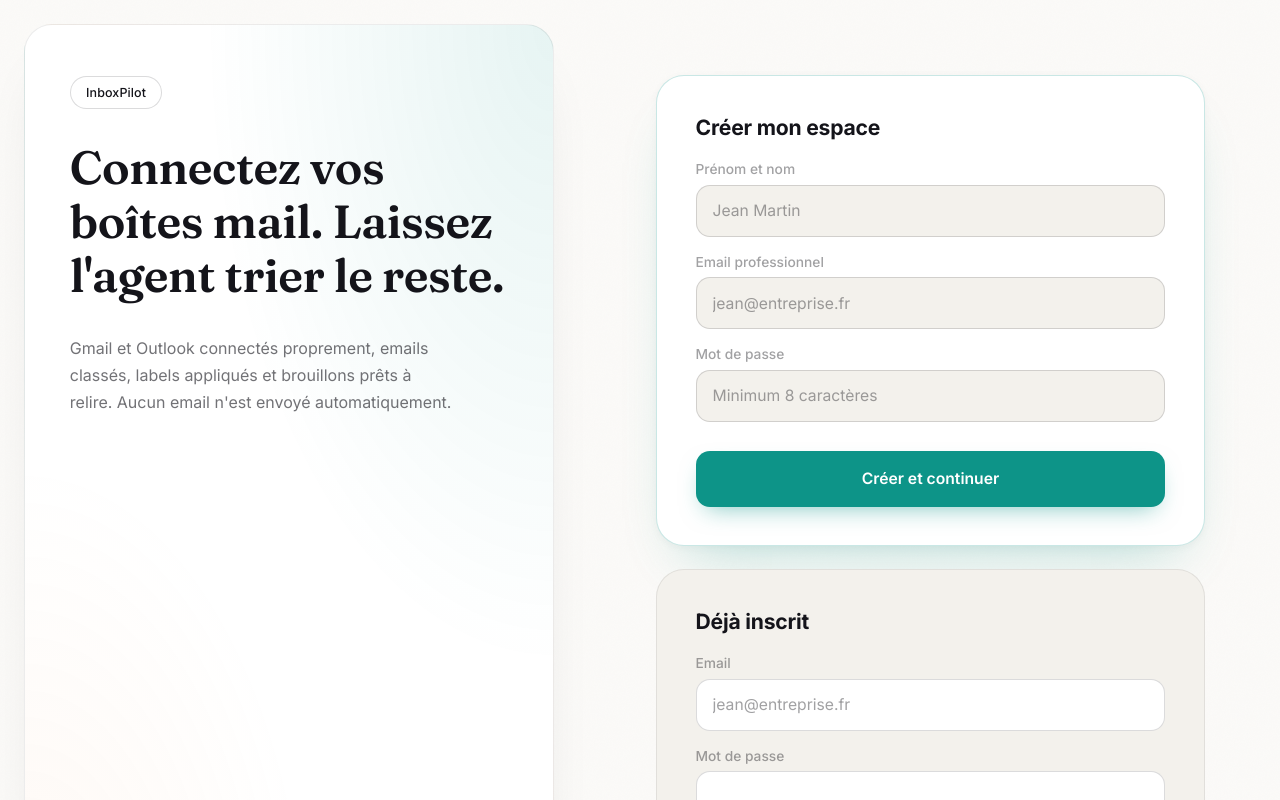
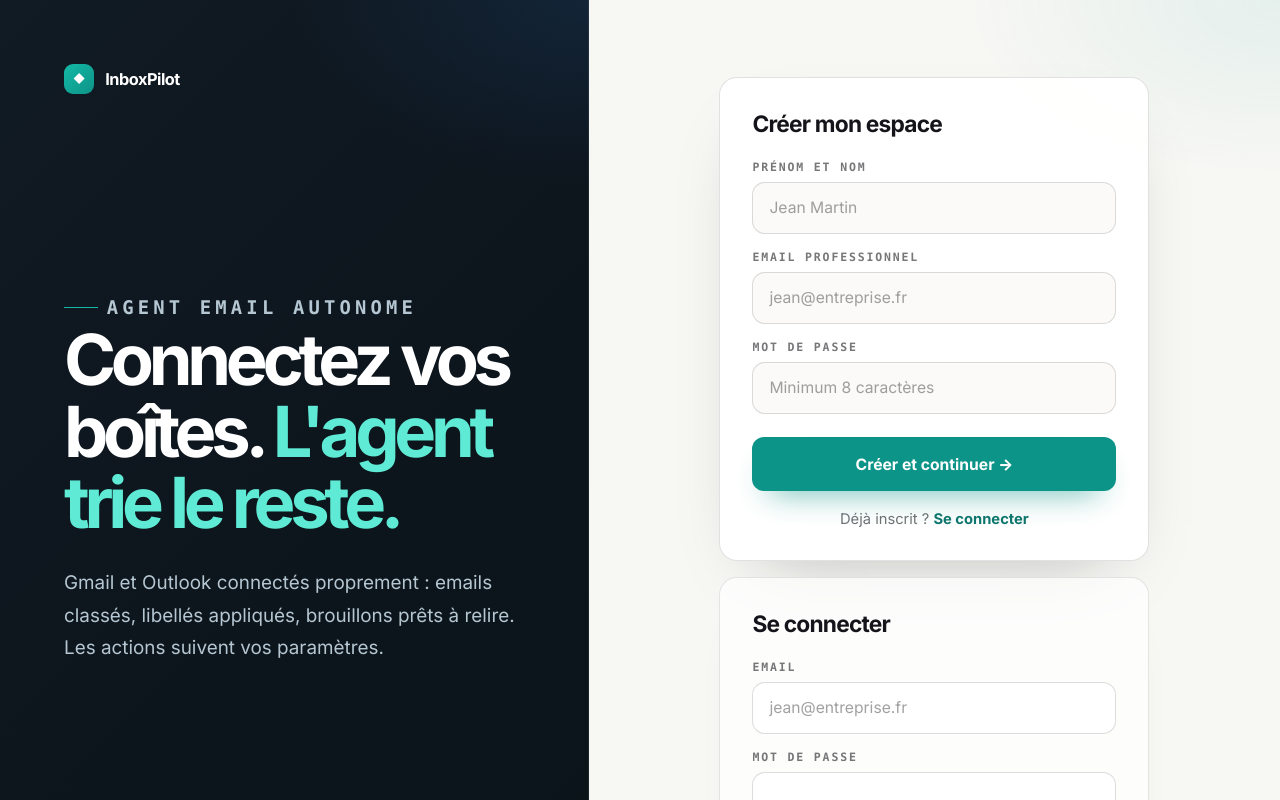
Before and after one commit to Sasu-Spidr/inboxpilot, a Next.js app in the folder frontend/: page / in a window 1280 px wide. Shown: the top 800 px of the page. Built offline with nearby package versions, Linux system fonts and the light colour scheme; no server answers.

Commit message:
Redesign auth landing page

```diff
--- a/frontend/app/globals.css
+++ b/frontend/app/globals.css
@@ -38,11 +38,11 @@ input {
 /* Auth page */
 
 .auth-shell {
-  --bg: #fbfaf8;
+  --bg: #f5f4f0;
   --surface: #ffffff;
-  --surface-tint: #f3f1ec;
-  --border: rgba(15, 15, 20, 0.08);
-  --border-strong: rgba(15, 15, 20, 0.15);
+  --surface-tint: #f7f6f2;
+  --border: rgba(15, 15, 20, 0.1);
+  --border-strong: rgba(15, 15, 20, 0.18);
   --text: #14141a;
   --text-muted: rgba(20, 20, 26, 0.6);
   --text-faint: rgba(20, 20, 26, 0.4);
@@ -56,17 +56,16 @@ input {
 
   position: relative;
   display: grid;
-  grid-template-columns: minmax(520px, 43%) minmax(520px, 1fr);
-  gap: clamp(2rem, 4vw, 4.5rem);
+  grid-template-columns: minmax(430px, 46%) minmax(420px, 1fr);
+  gap: 0;
   min-height: 100dvh;
-  padding: 1.5rem;
+  padding: 0;
   background: var(--bg);
   color: var(--text);
   font-family: var(--font-sans);
-  overflow: hidden;
+  overflow-x: hidden;
 }
 
-.auth-shell::before,
 .dashboard-shell::before {
   content: "";
   position: absolute;
@@ -83,72 +82,136 @@ input {
   z-index: 1;
   display: flex;
   flex-direction: column;
-  gap: 2rem;
-  padding: clamp(2.5rem, 4vw, 4rem) clamp(2.25rem, 3.5vw, 3.25rem);
-  border-radius: 28px;
-  border: 1px solid var(--border);
+  justify-content: space-between;
+  gap: clamp(3rem, 8vw, 7rem);
+  min-height: 100dvh;
+  padding: clamp(2.4rem, 5vw, 4.5rem);
+  border-radius: 0;
+  border: 0;
   background:
-    radial-gradient(120% 120% at 100% 0%, rgba(13, 148, 136, 0.1), transparent 55%),
-    radial-gradient(100% 100% at 0% 100%, rgba(244, 162, 97, 0.08), transparent 55%),
-    var(--surface);
-  box-shadow: 0 30px 60px -34px rgba(20, 20, 26, 0.18);
-  color: var(--text);
+    radial-gradient(620px 360px at 0% 100%, rgba(13, 148, 136, 0.28), transparent 58%),
+    radial-gradient(480px 300px at 100% 0%, rgba(53, 137, 233, 0.12), transparent 62%),
+    linear-gradient(135deg, #111b24 0%, #0d151d 48%, #0a1418 100%);
+  box-shadow: inset -1px 0 0 rgba(255, 255, 255, 0.08);
+  color: #ffffff;
   overflow: hidden;
+}
+
+.auth-shell .hero-card::before {
+  content: "";
+  position: absolute;
+  inset: 0;
+  pointer-events: none;
+  opacity: 0.07;
+  background-image:
+    linear-gradient(rgba(255, 255, 255, 0.09) 1px, transparent 1px),
+    linear-gradient(90deg, rgba(255, 255, 255, 0.07) 1px, transparent 1px);
+  background-size: 56px 56px;
+  mask-image: radial-gradient(circle at 0% 100%, #000, transparent 68%);
 }
 
 .auth-shell .brand-pill {
   align-self: flex-start;
   display: inline-flex;
   align-items: center;
+  gap: 0.7rem;
+  padding: 0;
+  border-radius: 999px;
+  border: 0;
+  background: transparent;
+  color: #ffffff;
+  font-size: 1.02rem;
+  font-weight: 800;
+  letter-spacing: -0.03em;
+}
+
+.auth-shell .brand-icon {
+  display: grid;
+  place-items: center;
+  width: 30px;
+  height: 30px;
+  border-radius: 9px;
+  background: linear-gradient(135deg, #14b8a6, #0d9488);
+  color: #ffffff;
+  font-size: 0.72rem;
+  box-shadow: 0 16px 34px -18px rgba(20, 184, 166, 0.85);
+}
+
+.auth-shell .hero-copy {
+  position: relative;
+  z-index: 1;
+}
+
+.auth-shell .eyebrow {
+  display: inline-flex;
+  align-items: center;
   gap: 0.55rem;
-  padding: 0.5rem 0.95rem;
-  border-radius: 999px;
-  border: 1px solid var(--border-strong);
-  background: var(--surface);
-  color: var(--text);
-  font-size: 0.78rem;
-  font-weight: 500;
-  letter-spacing: 0.01em;
+  margin: 0 0 1.6rem;
+  color: rgba(176, 232, 228, 0.88);
+  font-family: ui-monospace, SFMono-Regular, Menlo, Consolas, monospace;
+  font-size: 0.75rem;
+  font-weight: 600;
+  letter-spacing: 0.22em;
+  text-transform: uppercase;
+}
+
+.auth-shell .eyebrow::before {
+  content: "";
+  width: 34px;
+  height: 1px;
+  background: #14b8a6;
 }
 
 .auth-shell .hero-card h1 {
-  max-width: 15ch;
+  max-width: 11ch;
   margin: 0;
-  font-family: var(--font-display);
-  font-size: clamp(2.1rem, 2.4vw + 1rem, 2.9rem);
-  font-weight: 600;
-  line-height: 1.16;
-  letter-spacing: -0.01em;
-  color: var(--text);
+  font-family: var(--font-sans);
+  font-size: clamp(3rem, 5.5vw, 5.55rem);
+  font-weight: 800;
+  line-height: 1.02;
+  letter-spacing: -0.075em;
+  color: #ffffff;
+}
+
+.auth-shell .hero-card h1 span {
+  color: #5eead4;
 }
 
 .auth-shell .hero-card p {
-  max-width: 38ch;
-  margin: 0;
-  color: var(--text-muted);
-  font-size: 1rem;
-  line-height: 1.7;
+  max-width: 42ch;
+  margin: 1.75rem 0 0;
+  color: rgba(218, 238, 250, 0.82);
+  font-size: clamp(1rem, 0.45vw + 0.92rem, 1.18rem);
+  line-height: 1.72;
 }
 
 .auth-shell .feature-grid {
+  position: relative;
+  z-index: 1;
   display: grid;
   grid-template-columns: repeat(2, minmax(0, 1fr));
-  gap: 0.7rem;
-  margin-top: auto;
-  padding-top: 1.5rem;
+  gap: 0.8rem;
+  width: min(100%, 510px);
+  margin-top: 0;
+  padding-top: 0;
 }
 
 .auth-shell .feature-grid span {
   display: flex;
   align-items: center;
   gap: 0.55rem;
-  padding: 0.75rem 0.9rem;
-  border-radius: 12px;
-  border: 1px solid var(--border);
-  background: var(--surface-tint);
-  color: var(--text-muted);
-  font-size: 0.8rem;
-  font-weight: 500;
+  min-height: 50px;
+  padding: 0.82rem 1rem;
+  border-radius: 13px;
+  border: 1px solid rgba(255, 255, 255, 0.13);
+  background: rgba(255, 255, 255, 0.035);
+  color: rgba(255, 255, 255, 0.9);
+  font-family: ui-monospace, SFMono-Regular, Menlo, Consolas, monospace;
+  font-size: 0.76rem;
+  font-weight: 700;
+  letter-spacing: 0.04em;
+  text-transform: uppercase;
+  backdrop-filter: blur(12px);
 }
 
 .auth-shell .feature-grid span::before {
@@ -157,7 +220,8 @@ input {
   width: 6px;
   height: 6px;
   border-radius: 50%;
-  background: var(--accent);
+  background: #5eead4;
+  box-shadow: 0 0 0 4px rgba(94, 234, 212, 0.09);
 }
 
 .auth-shell .auth-panel {
@@ -167,12 +231,16 @@ input {
   flex-direction: column;
   align-items: center;
   justify-content: center;
-  padding: clamp(2rem, 4vw, 4rem);
+  min-height: 100dvh;
+  padding: clamp(2rem, 6vw, 5rem);
+  background:
+    radial-gradient(540px 300px at 100% 0%, rgba(13, 148, 136, 0.08), transparent 58%),
+    #f7f7f4;
 }
 
 .auth-shell .error {
   width: 100%;
-  max-width: 560px;
+  max-width: 430px;
   margin-bottom: 1.25rem;
   padding: 0.85rem 1.1rem;
   border-radius: 14px;
@@ -186,46 +254,50 @@ input {
 .auth-shell .forms {
   display: flex;
   flex-direction: column;
-  gap: 1.45rem;
+  gap: 1rem;
   width: 100%;
-  max-width: 560px;
+  max-width: 430px;
 }
 
 .auth-shell .form-card {
   display: flex;
   flex-direction: column;
-  padding: clamp(2.25rem, 3vw, 2.75rem);
-  border-radius: 28px;
-  background: var(--surface);
-  border: 1px solid var(--border);
+  padding: clamp(1.6rem, 3vw, 2rem);
+  border-radius: 18px;
+  background: rgba(255, 255, 255, 0.92);
+  border: 1px solid rgba(15, 15, 20, 0.12);
+  box-shadow: 0 28px 70px -48px rgba(20, 20, 26, 0.35);
 }
 
 .auth-shell .form-card:not(.secondary) {
-  border-color: rgba(13, 148, 136, 0.22);
-  box-shadow: 0 30px 56px -30px rgba(13, 148, 136, 0.32), 0 2px 8px rgba(20, 20, 26, 0.04);
+  border-color: rgba(15, 15, 20, 0.12);
+  box-shadow: 0 30px 70px -42px rgba(20, 20, 26, 0.34), 0 1px 0 rgba(255, 255, 255, 0.9) inset;
 }
 
 .auth-shell .form-card.secondary {
-  background: var(--surface-tint);
+  background: rgba(255, 255, 255, 0.72);
   border-color: var(--border);
-  box-shadow: none;
+  box-shadow: 0 20px 48px -42px rgba(20, 20, 26, 0.28);
 }
 
 .auth-shell .form-card h2 {
-  margin: 0 0 1.35rem;
+  margin: 0 0 1.45rem;
   font-family: var(--font-sans);
-  font-size: 1.32rem;
-  font-weight: 700;
-  letter-spacing: -0.01em;
+  font-size: 1.42rem;
+  font-weight: 800;
+  letter-spacing: -0.035em;
   color: var(--text);
 }
 
 .auth-shell .form-card label {
   display: block;
-  margin: 1.05rem 0 0.48rem;
-  font-size: 0.86rem;
-  font-weight: 500;
-  color: var(--text-faint);
+  margin: 1rem 0 0.5rem;
+  color: rgba(20, 20, 26, 0.58);
+  font-family: ui-monospace, SFMono-Regular, Menlo, Consolas, monospace;
+  font-size: 0.72rem;
+  font-weight: 700;
+  letter-spacing: 0.16em;
+  text-transform: uppercase;
 }
 
 .auth-shell .form-card label:first-of-type {
@@ -235,14 +307,14 @@ input {
 .auth-shell .form-card input {
   width: 100%;
   min-height: 52px;
-  padding: 0.9rem 1rem;
-  border: 1px solid var(--border-strong);
-  border-radius: 14px;
-  background: var(--surface-tint);
+  padding: 0.92rem 1rem;
+  border: 1px solid rgba(15, 15, 20, 0.14);
+  border-radius: 13px;
+  background: #fbfaf8;
   color: var(--text);
   font-size: 0.98rem;
   font-family: inherit;
-  transition: border-color 0.15s ease, box-shadow 0.15s ease, background 0.15s ease;
+  transition: border-color 0.18s ease, box-shadow 0.18s ease, background 0.18s ease, transform 0.18s ease;
 }
 
 .auth-shell .form-card.secondary input {
@@ -255,25 +327,47 @@ input {
 
 .auth-shell .form-card input:hover {
   border-color: rgba(15, 15, 20, 0.22);
+  transform: translateY(-1px);
 }
 
 .auth-shell .form-card input:focus-visible {
   outline: none;
   border-color: var(--accent);
   background: var(--surface);
-  box-shadow: 0 0 0 4px var(--accent-soft);
+  box-shadow: 0 0 0 4px rgba(13, 148, 136, 0.16);
+  transform: translateY(-1px);
 }
 
 .auth-shell .form-card button {
-  margin-top: 1.8rem;
-  min-height: 56px;
+  position: relative;
+  overflow: hidden;
+  margin-top: 1.45rem;
+  min-height: 54px;
   padding: 1rem 1.15rem;
-  border-radius: 14px;
+  border-radius: 12px;
   border: 1px solid transparent;
   font-size: 0.98rem;
-  font-weight: 600;
+  font-weight: 800;
   cursor: pointer;
-  transition: background 0.15s ease, box-shadow 0.15s ease, border-color 0.15s ease, transform 0.1s ease;
+  transition: background 0.18s ease, box-shadow 0.18s ease, border-color 0.18s ease, transform 0.16s ease;
+}
+
+.auth-shell .form-card button::after {
+  content: "";
+  position: absolute;
+  inset: 0;
+  border-radius: inherit;
+  background: linear-gradient(110deg, transparent 0%, rgba(255, 255, 255, 0.2) 38%, transparent 68%);
+  transform: translateX(-135%);
+  transition: transform 0.48s ease;
+}
+
+.auth-shell .form-card button:hover {
+  transform: translateY(-2px);
+}
+
+.auth-shell .form-card button:hover::after {
+  transform: translateX(135%);
 }
 
 .auth-shell .form-card button:active {
@@ -288,7 +382,7 @@ input {
 .auth-shell .form-card:not(.secondary) button {
   background: var(--accent);
   color: #ffffff;
-  box-shadow: 0 10px 24px -10px rgba(13, 148, 136, 0.55);
+  box-shadow: 0 16px 32px -18px rgba(13, 148, 136, 0.88);
 }
 
 .auth-shell .form-card:not(.secondary) button:hover {
@@ -305,6 +399,23 @@ input {
   background: var(--text);
   border-color: var(--text);
   color: #ffffff;
+}
+
+.auth-shell .form-switch {
+  margin: 1.15rem 0 0;
+  color: var(--text-muted);
+  font-size: 0.92rem;
+  text-align: center;
+}
+
+.auth-shell .form-switch a {
+  color: var(--accent-deep);
+  font-weight: 800;
+}
+
+.auth-shell .form-switch a:hover {
+  text-decoration: underline;
+  text-underline-offset: 3px;
 }
 
 /* Dashboard */
@@ -1275,22 +1386,28 @@ input {
 @media (max-width: 960px) {
   .auth-shell {
     grid-template-columns: 1fr;
-    padding: 1rem;
-    gap: 1rem;
+    padding: 0;
+    gap: 0;
   }
 
   .auth-shell .hero-card {
-    padding: 2.25rem 1.75rem;
-    gap: 1.75rem;
+    min-height: auto;
+    padding: 2.25rem 1.5rem 2.5rem;
+    gap: 2.75rem;
   }
 
   .auth-shell .hero-card h1 {
-    max-width: 28ch;
+    max-width: 12ch;
+    font-size: clamp(2.7rem, 12vw, 4.4rem);
+  }
+
+  .auth-shell .auth-panel {
+    min-height: auto;
+    padding: 2.5rem 1.25rem;
   }
 
   .auth-shell .feature-grid {
-    margin-top: 0.5rem;
-    padding-top: 0;
+    margin-top: 0;
   }
 }
 
@@ -1386,12 +1503,35 @@ input {
     grid-template-columns: 1fr;
   }
 
+  .auth-shell .hero-card {
+    padding: 1.5rem 1.05rem 2rem;
+    gap: 2.25rem;
+  }
+
+  .auth-shell .hero-card h1 {
+    max-width: 10ch;
+    font-size: clamp(2.45rem, 13vw, 3.4rem);
+  }
+
+  .auth-shell .hero-card p {
+    font-size: 0.98rem;
+  }
+
   .auth-shell .feature-grid {
     grid-template-columns: 1fr;
   }
 
   .auth-shell .form-card {
-    padding: 1.5rem;
+    padding: 1.35rem;
+    border-radius: 16px;
+  }
+
+  .auth-shell .forms {
+    max-width: 100%;
+  }
+
+  .auth-shell .auth-panel {
+    padding: 1.5rem 0.9rem 2rem;
   }
 }
 
--- a/frontend/app/page.tsx
+++ b/frontend/app/page.tsx
@@ -9,14 +9,24 @@ export default async function Home({ searchParams }: { searchParams?: Promise<{
 
   return (
     <main className="auth-shell">
-      <section className="hero-card">
-        <div className="brand-pill">InboxPilot</div>
-        <h1>Connectez vos boîtes mail. Laissez l'agent trier le reste.</h1>
-        <p>
-          Gmail et Outlook connectés proprement, emails classés, labels appliqués et brouillons prêts à relire.
-          Aucun email n'est envoyé automatiquement.
-        </p>
-        <div className="feature-grid">
+      <section className="hero-card" aria-label="Présentation InboxPilot">
+        <div className="brand-pill">
+          <span className="brand-icon" aria-hidden="true">◆</span>
+          <span>InboxPilot</span>
+        </div>
+
+        <div className="hero-copy">
+          <p className="eyebrow">Agent email autonome</p>
+          <h1>
+            Connectez vos boîtes. <span>L'agent trie le reste.</span>
+          </h1>
+          <p>
+            Gmail et Outlook connectés proprement : emails classés, libellés appliqués,
+            brouillons prêts à relire. Les actions suivent vos paramètres.
+          </p>
+        </div>
+
+        <div className="feature-grid" aria-label="Fonctionnalités principales">
           <span>Gmail OAuth</span>
           <span>Hotmail / Outlook</span>
           <span>Brouillons IA</span>
@@ -35,11 +45,14 @@ export default async function Home({ searchParams }: { searchParams?: Promise<{
             <input name="email" type="email" placeholder="jean@entreprise.fr" required />
             <label>Mot de passe</label>
             <input name="password" type="password" minLength={8} placeholder="Minimum 8 caractères" required />
-            <button type="submit">Créer et continuer</button>
+            <button type="submit">Créer et continuer →</button>
+            <p className="form-switch">
+              Déjà inscrit ? <a href="#connexion">Se connecter</a>
+            </p>
           </form>
 
-          <form action="/api/auth/login" method="post" className="form-card secondary">
-            <h2>Déjà inscrit</h2>
+          <form id="connexion" action="/api/auth/login" method="post" className="form-card secondary">
+            <h2>Se connecter</h2>
             <label>Email</label>
             <input name="email" type="email" placeholder="jean@entreprise.fr" required />
             <label>Mot de passe</label>
```
